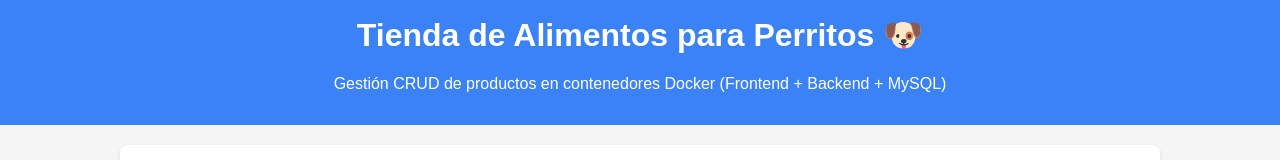
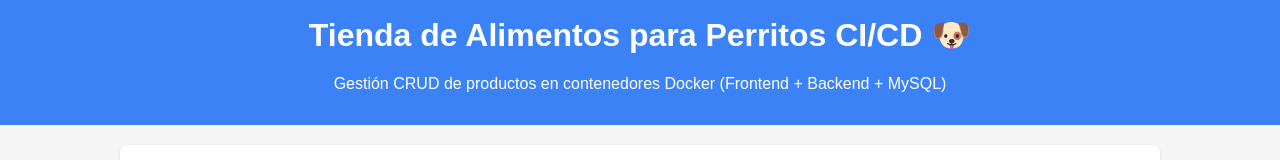
Before and after one commit to SebastianFerrando/-tienda-perritos-cicd, a plain HTML site: page frontend/index.html in a window 1280 px wide. Shown: the top 160 px of the page. Drawn offline with Linux system fonts and the light colour scheme; no server answers.

Commit message:
Probar pipeline frontend2

```diff
--- a/frontend/index.html
+++ b/frontend/index.html
@@ -2,7 +2,7 @@
 <html lang="es">
 <head>
   <meta charset="UTF-8" />
-  <title>Tienda de Alimentos para Perritos CI/CD &#128054;</title>
+  <title>Tienda de Alimentos para Perritos &#128054;</title>
   <meta name="viewport" content="width=device-width, initial-scale=1.0" />
   <style>
     body {
@@ -94,7 +94,7 @@
 </head>
 <body>
   <header>
-    <h1>Tienda de Alimentos para Perritos &#128054;</h1>
+    <h1>Tienda de Alimentos para Perritos CI/CD &#128054;</h1>
     <p>Gestión CRUD de productos en contenedores Docker (Frontend + Backend + MySQL)</p>
   </header>
   <main>
```
